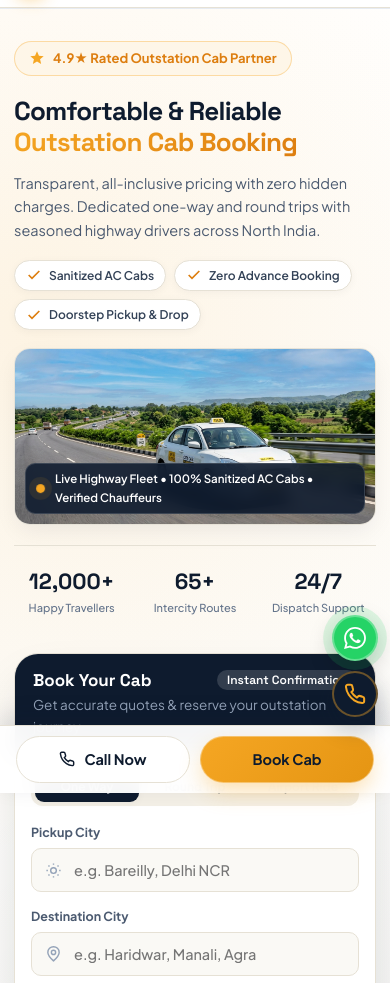
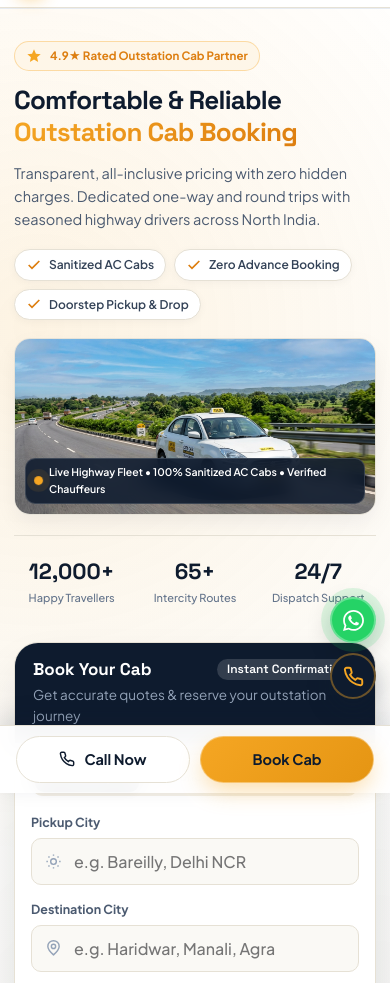
Before and after one commit to sumitraj291-gif/Book24cab, a website: page index.html in a window 390 px wide. Shown: the part 51-1034 px from the top of the page. Drawn offline with Linux system fonts and the light colour scheme.

Commit message:
fix: raise floating buttons position and enhance mobile layout responsiveness

```diff
--- a/css/style.css
+++ b/css/style.css
@@ -2518,7 +2518,7 @@ footer {
    ========================================================================== */
 .floating-actions {
   position: fixed;
-  bottom: 28px;
+  bottom: 36px;
   right: 24px;
   z-index: 870;
   display: flex;
@@ -2984,9 +2984,9 @@ footer {
 
   /* Floating Action Buttons - Lifted cleanly ABOVE the bottom sticky bar */
   .floating-actions {
-    bottom: calc(78px + env(safe-area-inset-bottom, 0px));
+    bottom: calc(96px + env(safe-area-inset-bottom, 0px));
     right: 16px;
-    gap: 10px;
+    gap: 12px;
     z-index: 860;
   }
   .fab {
@@ -2999,6 +2999,21 @@ footer {
   }
   .fab-tooltip {
     display: none; /* Hide hover tooltips on mobile screens */
+  }
+
+  /* Prevent iOS Safari auto-zoom on form focus */
+  .input-with-icon input,
+  .input-with-icon select,
+  input[type="text"],
+  input[type="tel"],
+  input[type="date"],
+  select {
+    font-size: 16px;
+  }
+
+  .booking-action-dual {
+    grid-template-columns: 1fr;
+    gap: 10px;
   }
 
   /* Bottom Sticky Bar */
@@ -3162,12 +3177,33 @@ footer {
     gap: 6px;
   }
 
+  .hero-badge-strip {
+    font-size: 11.5px;
+    padding: 5px 11px;
+    margin-bottom: 14px;
+  }
+  .hero-photo-tag {
+    font-size: 10.5px;
+    padding: 5px 8px;
+    gap: 6px;
+  }
+
   .floating-actions {
-    right: 12px;
-    bottom: calc(76px + env(safe-area-inset-bottom, 0px));
+    right: 14px;
+    bottom: calc(94px + env(safe-area-inset-bottom, 0px));
+    gap: 10px;
   }
   .fab {
     width: 46px;
     height: 46px;
   }
-}
+  .fab svg {
+    width: 21px;
+    height: 21px;
+  }
+
+  .modal-box {
+    padding: 28px 18px;
+    margin: 12px;
+  }
+}
```
